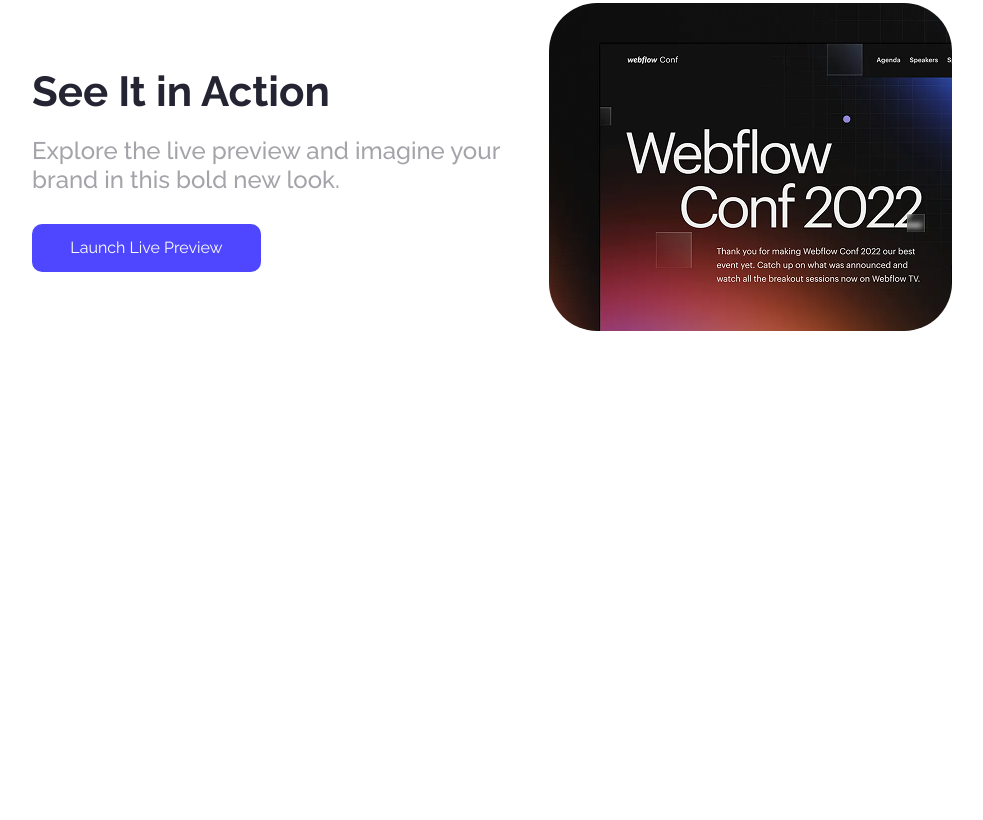
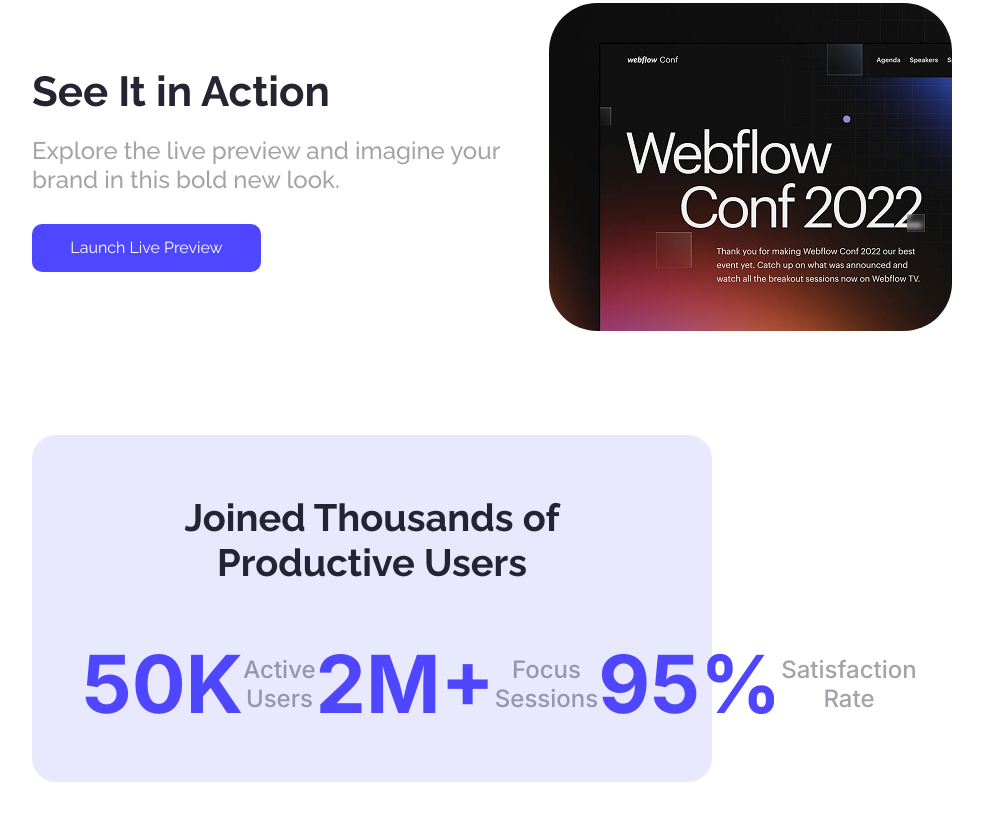
Before and after one commit to farhanarexa/A01-landing-launchpad, a plain HTML site: page index.html in a window 1280 px wide. Shown: the part 795-1615 px from the top of the page, without its empty margins (268-1251 px from the left). Before the commit the page ends 1230 px from the top, so only its background shows below. Drawn offline with Linux system fonts and the light colour scheme.

Commit message:
user part initiated

```diff
--- a/index.html
+++ b/index.html
@@ -44,7 +44,23 @@
             <div>
                 <img src="../images/wc-mini.png" alt="">
             </div>
+        </section>
 
+        <section class="users">
+            <div>
+                <h3 class="users-title">Joined Thousands of Productive Users</h3>
+            </div>
+
+            <div>
+                <div class="users-cards">
+                    <h1>50K</h1>
+                    <p class="users-cards-deacription">Active Users</p>
+                    <h1>2M+</h1>
+                    <p class="users-cards-deacription">Focus Sessions</p>
+                    <h1>95%</h1>
+                    <p class="users-cards-deacription">Satisfaction Rate</p>
+                </div>
+            </div>
         </section>
     </main>
     <footer>
--- a/styles/index.css
+++ b/styles/index.css
@@ -30,8 +30,6 @@ nav ul {
     display: flex;
     justify-content: space-between;
     padding: 0px 150px;
-
-
 }
 
 nav li {
@@ -147,3 +145,52 @@ header {
     height: 328px;
     border-radius: 48px;
 }
+
+/* users styles */
+.users {
+    font-family: "Raleway", sans-serif;
+    font-size: 38px;
+    font-weight: 700;
+    color: #252432;
+    text-align: center;
+    padding: 0px 300px;
+    margin: 300px;
+    margin-top: 100px;
+    margin-bottom: 100px;
+    background-color: #4d47ff20;
+    padding: 50px;
+    border-radius: 24px;
+}
+
+.users-cards {
+    font-family: "Inter", sans-serif;
+    color: #4E47FF;
+    display: flex;
+    justify-content: space-between;
+    align-items: center;
+    margin-top: 50px;
+}
+
+.users-cards-deacription {
+    font-size: 24px;
+    font-weight: 500;
+    color: #2524326b;
+}
+
+.users-title {
+    margin: 10px;
+    font-family: "Raleway", sans-serif;
+    font-size: 38px;
+    font-weight: 700;
+    color: #252432;
+}
+
+h1 {
+    font-size: 80px;
+    font-weight: 700;
+}
+
+p {
+    font-size: 20px;
+    font-weight: 400;
+}
```
